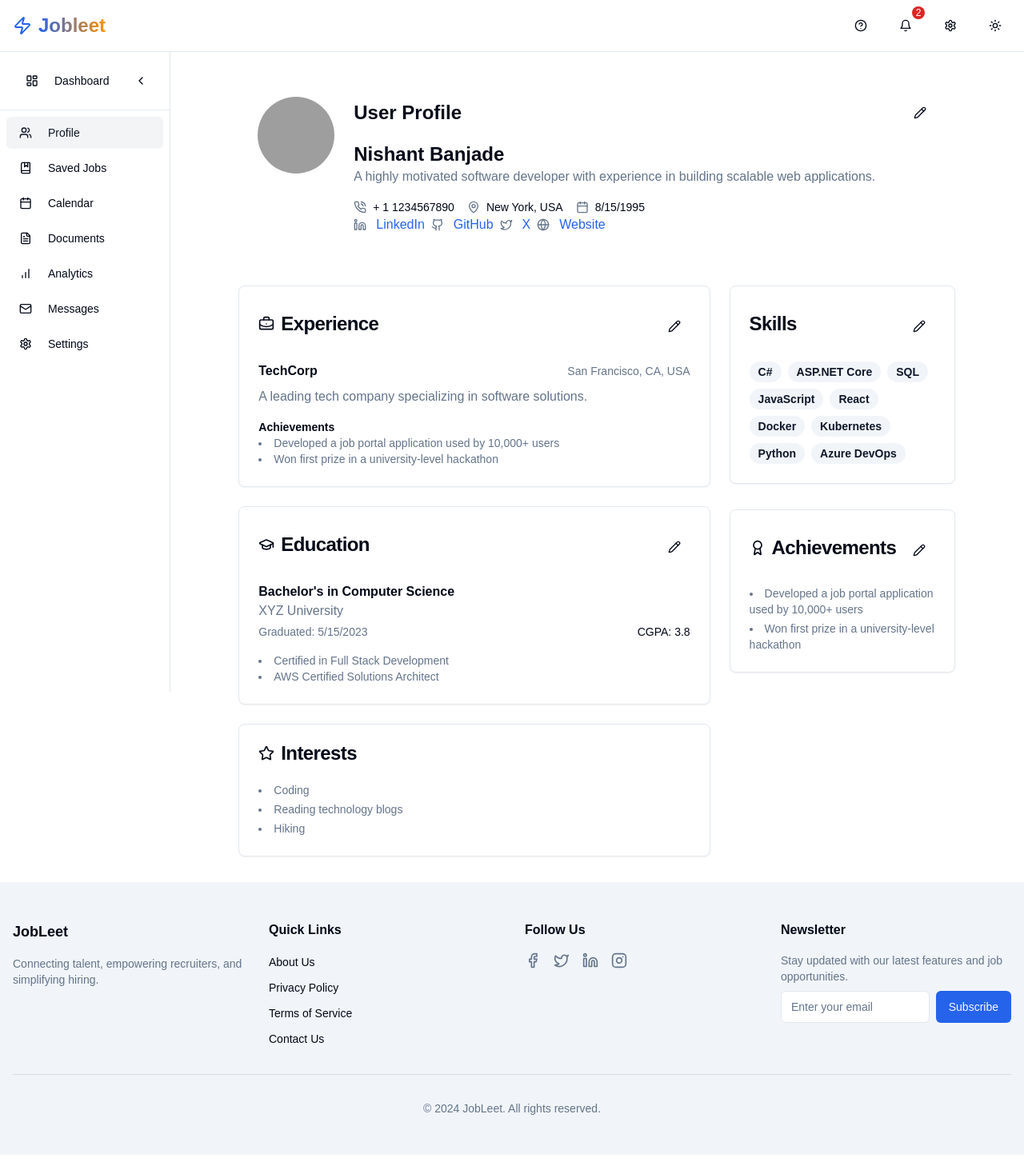
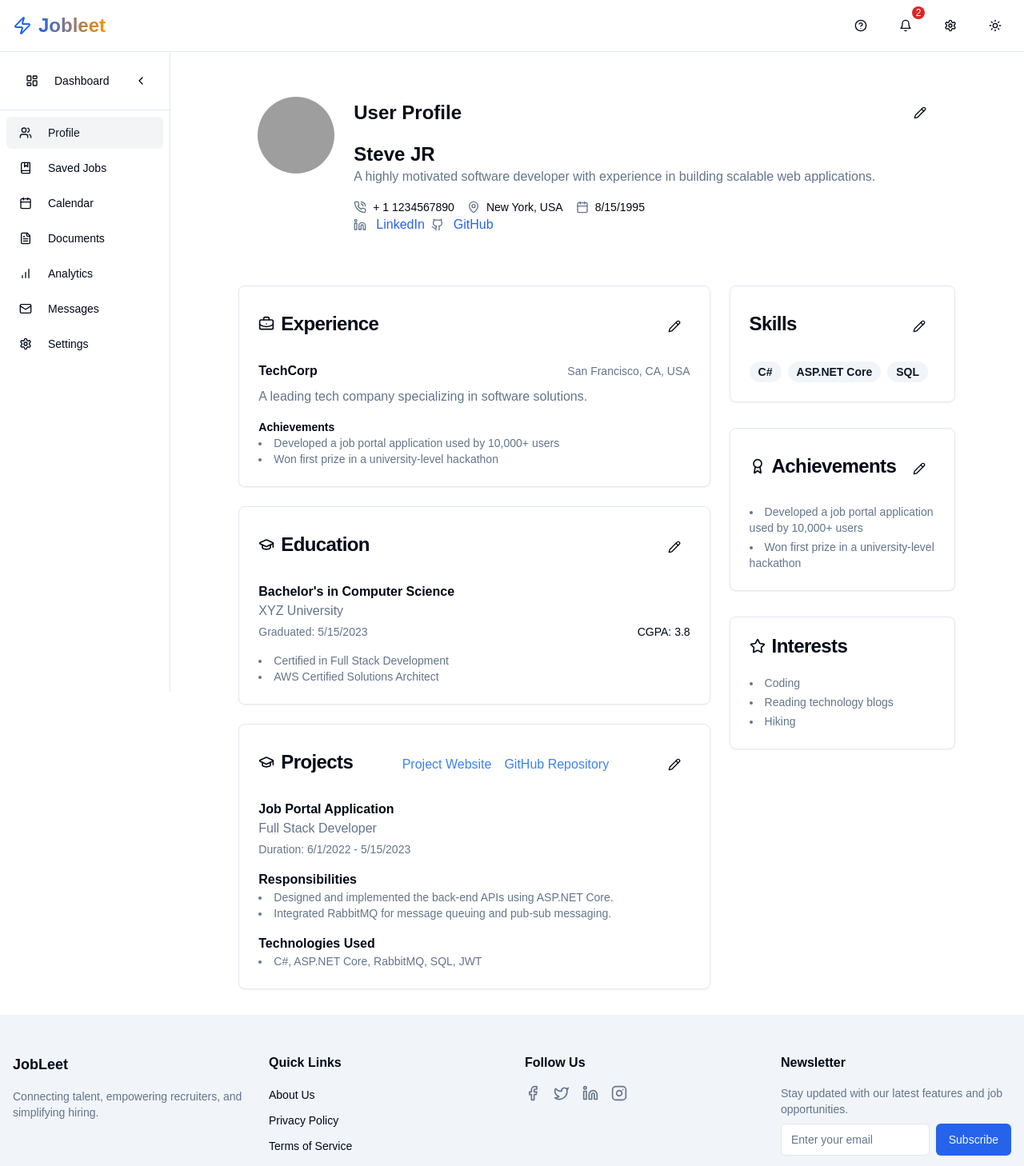
Before and after one commit to nixhantb/jobleet-ui, a Next.js app: page /seekers in a window 1280 px wide. Shown: the top 1458 px of the page at 80% size. Built offline with nearby package versions, Linux system fonts and the light colour scheme; grey boxes are pictures that could not be loaded.

Commit message:
:hammer: update the seekers project section

```diff
--- a/app/(pages)/seekers/page.tsx
+++ b/app/(pages)/seekers/page.tsx
@@ -4,26 +4,26 @@ import Header from "@/app/components/dashboard/header";
 import Sidebar from "@/app/components/dashboard/sidebar";
 import Footer from "@/app/components/Footer/Footer";
 import { Achievements } from "@/app/components/profile/Achievement";
-import { ContactSection } from "@/app/components/profile/ContactSection";
 import { EducationSection } from "@/app/components/profile/EducationSection";
 import { ExperienceSection } from "@/app/components/profile/ExperienceSection";
 import { Interests } from "@/app/components/profile/Interests";
 import { ProfileHeader } from "@/app/components/profile/ProfileHeader";
+import { ProjectsSection } from "@/app/components/profile/Project";
 import { SkillsSection } from "@/app/components/profile/SkillsSection";
 import { AuthProvider } from "@/context/AuthContext";
 import { ProfileProvider } from "@/context/ProfileContext";
 
 const profileData = {
     "personNameModel": {
-        "firstName": "Nishant",
-        "middleName": "Banjade",
-        "lastName": "Banjade",
-        "id": "9396c4ab-0d44-41a2-8415-efa6c4accfd1"
+        "firstName": "Steve",
+        "middleName": "KL",
+        "lastName": "JR",
+        "id": "97cb471a-f802-4976-a411-e307a309300d"
     },
     "phone": {
         "countryCode": 1,
         "phoneNumber": "1234567890",
-        "id": "7861ad26-28d2-48fd-abf2-7735555c15a5"
+        "id": "dba4dc6f-540b-40d0-9991-dd88329260bc"
     },
     "address": {
         "street": "123 Main Street",
@@ -31,27 +31,20 @@ const profileData = {
         "state": "NY",
         "postalCode": "10001",
         "country": "USA",
-        "id": "75d5c900-d545-4b4d-8f25-98be6c501818"
+        "id": "1515d6c0-12f9-4977-be65-b777e53c30c1"
     },
     "skills": {
         "title": [
             "C#",
             "ASP.NET Core",
-            "SQL",
-            "JavaScript",
-            "React",
-            "Docker",
-            "Kubernetes",
-            "Python",
-            "Azure DevOps"
-        ]
-        ,
+            "SQL"
+        ],
         "description": [
             "Proficient in C# programming",
             "Experienced with building APIs using ASP.NET Core",
             "Skilled in database design and query optimization"
         ],
-        "id": "621465c5-a538-40c4-872b-0c009ab2c5a7"
+        "id": "f67762ba-b07f-4654-9336-fa34fe0abcc1"
     },
     "education": {
         "degree": "Bachelor's",
@@ -59,7 +52,7 @@ const profileData = {
         "institution": "XYZ University",
         "graduationDate": "2023-05-15",
         "cgpa": 3.8,
-        "id": "6eabf34e-b307-4a2a-91ad-570a5168e935"
+        "id": "faf1b34d-b388-48e1-878a-a4504548cabf"
     },
     "experience": {
         "experienceLevel": "EntryLevel",
@@ -73,28 +66,30 @@ const profileData = {
                     "state": "CA",
                     "postalCode": "94103",
                     "country": "USA",
-                    "id": "fe3f5e93-c899-4170-bb66-73222d1a84ce"
+                    "id": "9f6a6d2a-0aaf-4c2d-bf75-63d766091596"
                 },
                 "contactPhone": {
                     "countryCode": 1,
                     "phoneNumber": "9876543210",
-                    "id": "d862c7d9-f0d8-45fc-ac1c-d22a01729da3"
+                    "id": "52c71db3-a1ad-44c3-a410-f0b1d92f9ca0"
                 },
                 "contactEmail": {
                     "emailType": "Work",
                     "emailAddress": "contact@techcorp.com",
-                    "id": "62a7479d-4c4d-48ee-9c62-5c766ebd3453"
+                    "id": "d308fe6e-974f-4336-8b43-69c1c44d5a40"
                 },
                 "website": "https://www.techcorp.com",
                 "industryType": {
                     "industryType": "Technology",
-                    "id": "a257fa48-905b-4310-89bc-db970f840fd6"
+                    "id": "2fac1f6c-decb-49f5-9167-b08e5c8f579a"
                 },
-                "id": "2de51ae0-31b2-4c7c-9b5d-1a741d3e4550"
+                "id": "08a6aec9-67dc-4038-ad20-963e047d7ea0"
             },
-            "id": "818c5b04-81b9-44bd-9c82-41bff557bdbf"
+            "id": "da0e5e2e-78af-491a-b5ca-0a446f36e62f"
         },
-        "id": "e6c7b035-4b22-49f1-a033-a243d2e257ca"
+        "experienceDateFrom": "0001-01-01T00:00:00",
+        "experienceDateTill": "0001-01-01T00:00:00",
+        "id": "7ee7219d-1252-4dfa-81c6-49cea30f2482"
     },
     "dateOfBirth": "1995-08-15T00:00:00Z",
     "qualifications": {
@@ -103,29 +98,19 @@ const profileData = {
             "Certified in Full Stack Development",
             "AWS Certified Solutions Architect"
         ],
-        "id": "0f4e3d8a-9c96-47eb-b3f0-d40f5e2d5432"
+        "id": "77dba1cd-eb1f-456f-a282-4deb1aaf0193"
     },
     "profileSummary": "A highly motivated software developer with experience in building scalable web applications.",
     "socialMedias": [
         {
             "title": "LinkedIn",
             "url": "www.linkedin.com/nb",
-            "id": "5c3a9004-bd3e-4650-88d8-f911309cedb7"
+            "id": "98768ebc-0b4e-47ed-a361-39f01f4aac7d"
         },
         {
             "title": "GitHub",
             "url": "www.github.com/nb",
-            "id": "48ca9444-c683-4a8c-9736-3ac924682ca0"
-        },
-        {
-            "title": "X",
-            "url": "www.x.com/nb",
-            "id": "48ca9444-c683-4a8c-9736-3ac924682ca0"
-        },
-        {
-            "title": "Website",
-            "url": "www.bn.com/nb",
-            "id": "48ca9489-c683-4a8c-4fsg-3ac924682ca0"
+            "id": "1dceb4bf-9da5-41ae-9143-3ff1dd618277"
         }
     ],
     "interests": [
@@ -137,7 +122,29 @@ const profileData = {
         "Developed a job portal application used by 10,000+ users",
         "Won first prize in a university-level hackathon"
     ],
-    "id": "a1970362-ed5b-4d0a-9f0a-ca74443a23de"
+    "projects": {
+        "title": "Job Portal Application",
+        "responsibilities": [
+            "Designed and implemented the back-end APIs using ASP.NET Core.",
+            "Integrated RabbitMQ for message queuing and pub-sub messaging.",
+
+        ],
+        "technologiesUsed": [
+            "C#",
+            "ASP.NET Core",
+            "RabbitMQ",
+            "SQL",
+            "JWT"
+        ],
+        "role": "Full Stack Developer",
+        "startDate": "2022-06-01",
+        "endDate": "2023-05-15",
+        "isOngoing": false,
+        "projectUrl": "https://jobportal.example.com",
+        "gitHubUrl": "https://jobportal.example.com",
+        "id": "1ce4d197-ed5d-4596-b87c-3c15dc3dcdf3"
+    },
+    "id": "b4dc5b8a-a78b-4a8c-8308-20c7e5ad73a4"
 }
 
 
@@ -157,7 +164,8 @@ export default function Seejers() {
                                 <div className="md:col-span-2 space-y-6">
                                     <ExperienceSection />
                                     <EducationSection />
-                                    <Interests/>
+                                    <ProjectsSection/>
+
 
                                 </div>
                                 <div>
@@ -166,6 +174,10 @@ export default function Seejers() {
 
                                     </div>
                                     <Achievements />
+                                    <div className="my-4 flex justify-center">
+
+</div>
+                                    <Interests/>
 
                                 </div>
                             </div>
--- /dev/null
+++ b/app/components/profile/Project.tsx
@@ -0,0 +1,80 @@
+'use client';
+
+import { Card, CardContent, CardHeader, CardTitle } from "@/components/ui/card";
+import { useProfile } from "@/context/ProfileContext";
+import { GraduationCap } from "lucide-react";
+import { EditDialog } from "./EditDialog";
+
+export function ProjectsSection() {
+    const { profile } = useProfile();
+
+    return (
+        <Card>
+            <CardHeader className="flex flex-row items-center justify-between">
+                <CardTitle className="flex items-center gap-2">
+                    <GraduationCap className="w-5 h-5" />
+                    Projects
+                </CardTitle>
+
+                <div className="flex items-center gap-4"> {/* Add gap for spacing between links */}
+                    {profile.projects.projectUrl && (
+                        <a
+                            href={profile.projects.projectUrl}
+                            target="_blank"
+                            rel="noopener noreferrer"
+                            className="text-blue-500 hover:underline"
+                        >
+                            Project Website
+                        </a>
+                    )}
+
+                    {profile.projects.gitHubUrl && (
+                        <a
+                            href={profile.projects.gitHubUrl}
+                            target="_blank"
+                            rel="noopener noreferrer"
+                            className="text-blue-500 hover:underline"
+                        >
+                            GitHub Repository
+                        </a>
+                    )}
+                </div>
+
+                <EditDialog section="education" title="Projects" />
+            </CardHeader>
+
+            <CardContent>
+                <div className="space-y-4">
+                    <div>
+                        <h3 className="font-semibold">{profile.projects.title}</h3>
+                        <p className="text-muted-foreground">{profile.projects.role}</p>
+                        <div className="flex justify-between items-center mt-1">
+                            <span className="text-sm text-muted-foreground">
+                                Duration: {new Date(profile.projects.startDate).toLocaleDateString()} - {new Date(profile.projects.endDate).toLocaleDateString()}
+                            </span>
+                            {profile.projects.isOngoing && <span className="text-sm font-medium">Ongoing</span>}
+                        </div>
+                    </div>
+
+                    <div>
+                        <h4 className="font-semibold">Responsibilities</h4>
+                        <ul className="list-disc list-inside text-sm text-muted-foreground">
+                            {profile.projects.responsibilities.map((responsibility, index) => (
+                                <li key={index}>{responsibility}</li>
+                            ))}
+                        </ul>
+                    </div>
+
+                    <div>
+                        <h4 className="font-semibold">Technologies Used</h4>
+                        <ul className="list-inside text-sm text-muted-foreground">
+                            <li className="list-disc">
+                                {profile.projects.technologiesUsed.join(", ")}
+                            </li>
+                        </ul>
+                    </div>
+                </div>
+            </CardContent>
+        </Card>
+    );
+}
```
Also changed, not shown: types/profile.ts (+15 -0 lines).
